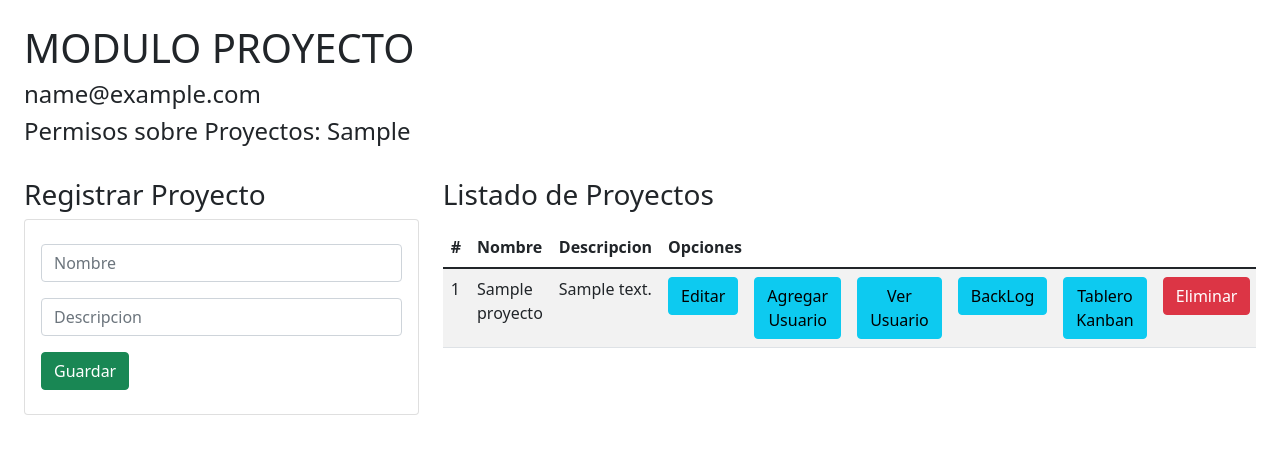
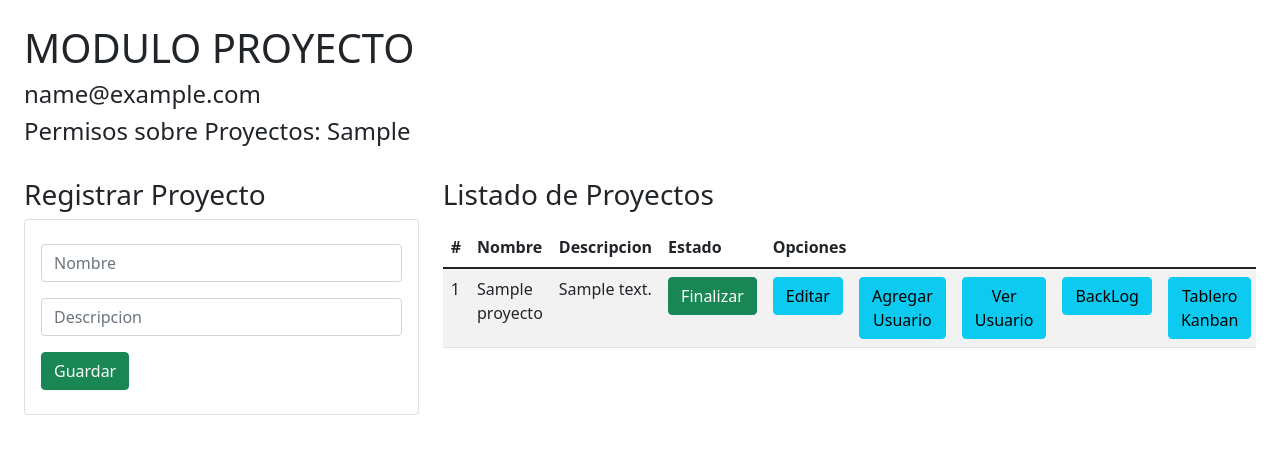
Before and after one commit to vegaalexa/IS2-GRUPO5, a Django app: template is2Proyecto/gestionProyectoApp/templates/proyectoAbm.html in a window 1280 px wide. Shown: the part 56-510 px from the top of the page. Run offline with Django 4.2, Linux system fonts and the light colour scheme; tables that the repository leaves empty hold one stand-in row (values such as "Sample post"); the template is opened without the code that fills it: values that come from a table or form of the project are taken from there, most other values are stand-ins (such as "Sample title", 1, 10 or a date in 2020); some libraries are stand-ins or nearby versions.

Commit message:
Se agrega columna estado

```diff
--- a/is2Proyecto/gestionProyectoApp/templates/proyectoAbm.html
+++ b/is2Proyecto/gestionProyectoApp/templates/proyectoAbm.html
@@ -71,7 +71,8 @@
 							<!--<th>Codigo</th>-->
 							<th>Nombre</th>
 							<th>Descripcion</th>
-							<th colspan="2">Opciones</th>
+							<th>Estado</th>
+							<th colspan="3">Opciones</th>
 						</tr>
 					</thead>
 					<tbody>
@@ -80,6 +81,20 @@
 							<td>{{forloop.counter}}</td>
 							<td>{{p.nombre}}</td>
 							<td>{{p.descripcion}}</td>
+							<td style="width:120px;">
+								<ul class="navbar-nav">
+									<a class="btn btn-success">
+											{% if p.estado == 'I'%}
+												Iniciar
+											{% elif p.estado == 'C'%}
+												En curso
+											{% else %}
+												Finalizar
+											{% endif %}
+											<!--i class="fa fa-angle-down"></i-->
+										</a>
+								</ul>
+							</td>
 							<!--td>{{r.descripcion}}</td-->
 							<td><a href="/edicionProyectoAbm/{{email}}/{{p.idProyecto}}" class="btn btn-info btnEditarProyecto">Editar</a></td>
 							<!--agregar usuario-->
@@ -89,7 +104,7 @@
 							<!-- <td><a href="/verUsuariosAsignadosProyecto/{{email}}/{{p.idProyecto}}" class="btn btn-info">BackLog</a></td> -->
 							<td><a href="/backlog/{{email}}/{{p.idProyecto}}/1" class="btn btn-info">BackLog</a></td>
 							<td><a href="/tableroKanban/{{email}}/{{p.idProyecto}}" class="btn btn-info">Tablero Kanban</a></td>
-                            <td><a href="/eliminarProyectoAbm/{{email}}/{{p.idProyecto}}" class="btn btn-danger
+                            				<td><a href="/eliminarProyectoAbm/{{email}}/{{p.idProyecto}}" class="btn btn-danger
 								btnEliminarProyecto btnEliminacion">Eliminar</a></td>
 
 
```
